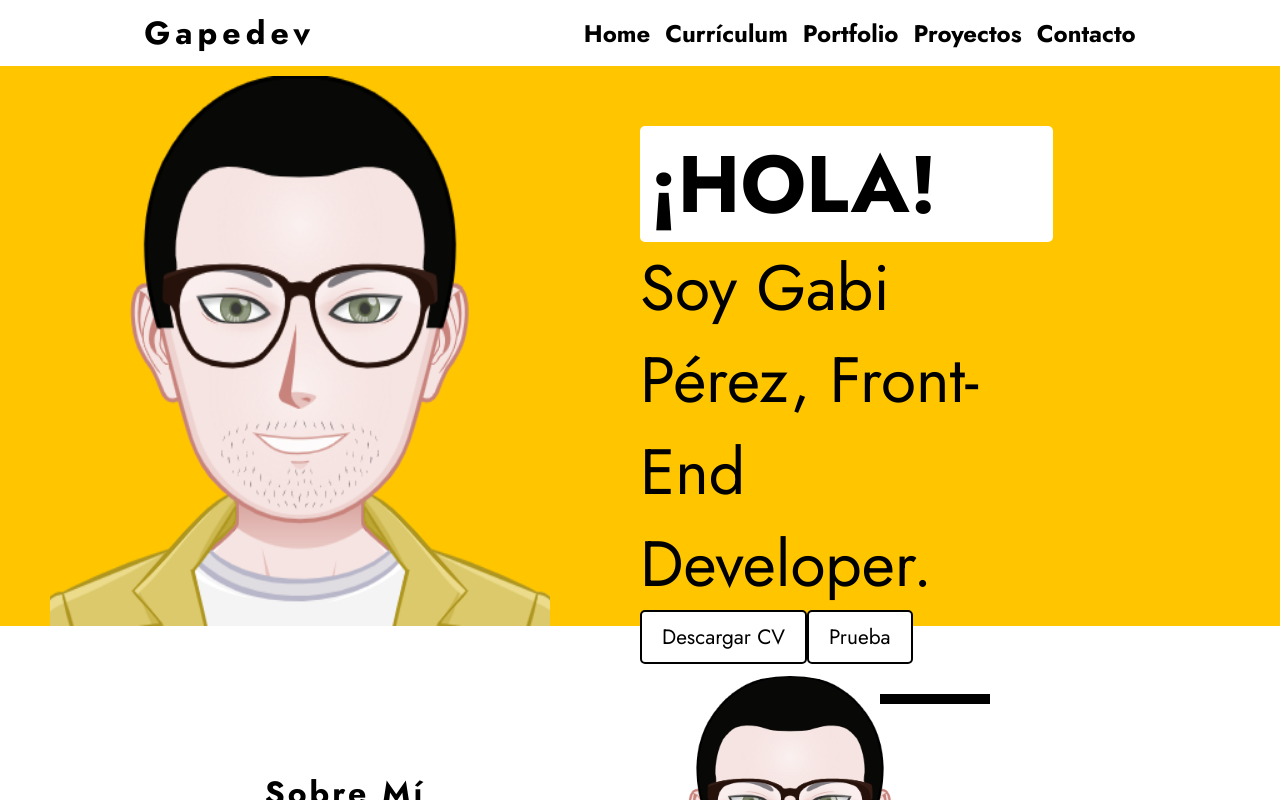
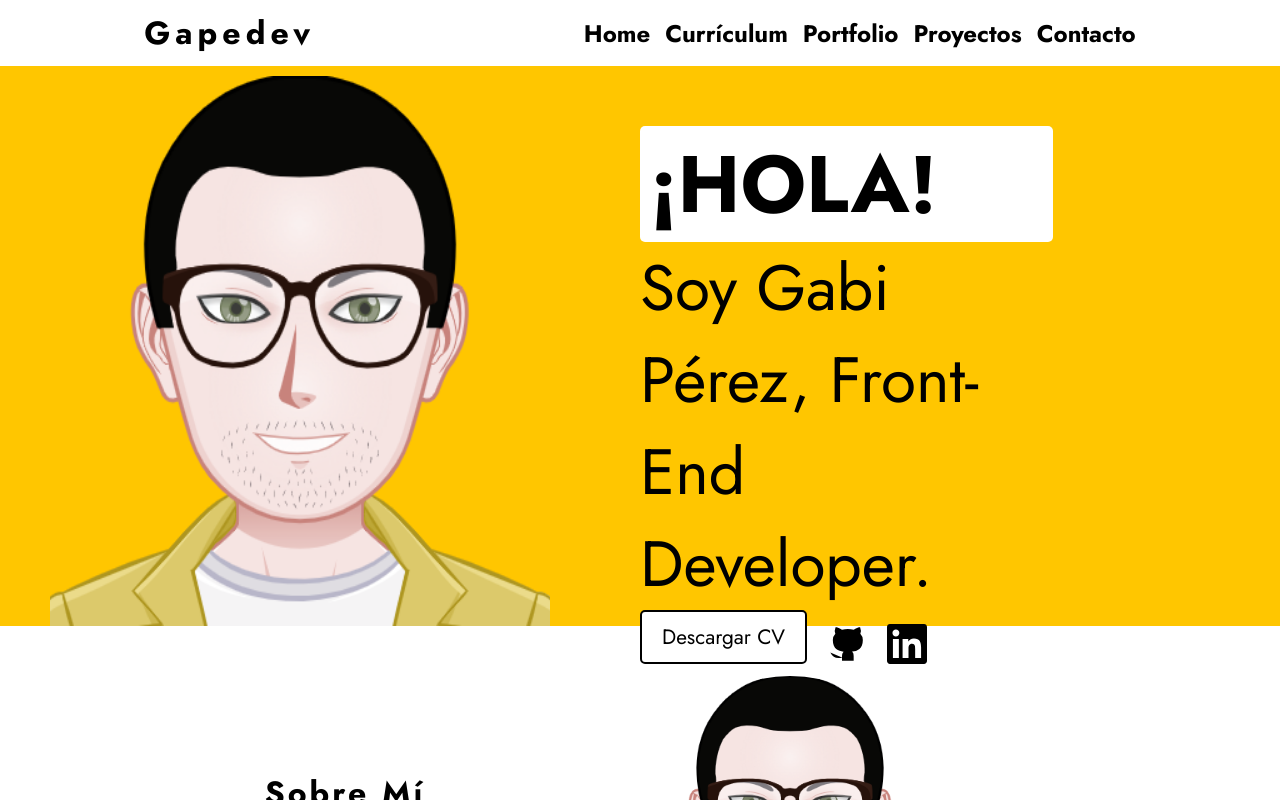
Before and after one commit to gapedev/React-Portfolio, a Next.js app: page / in a window 1280 px wide. Shown: the top 800 px of the page. Built offline with nearby package versions, Linux system fonts and the light colour scheme.

Commit message:
Iconos prueba componente

```diff
--- /dev/null
+++ b/components/icons/github.jsx
@@ -0,0 +1,18 @@
+
+const Github = ({width, height, fill}) => {
+    return (
+        <svg
+        width={width}
+        height={height}
+        fill={fill}
+        role="img"
+        viewBox="0 0 24 24"
+        >
+        <path
+        d="M16 22.027v-2.87a3.37 3.37 0 00-.94-2.61c3.14-.35 6.44-1.54 6.44-7a5.44 5.44 0 00-1.5-3.75 5.07 5.07 0 00-.09-3.77s-1.18-.35-3.91 1.48a13.38 13.38 0 00-7 0c-2.73-1.83-3.91-1.48-3.91-1.48A5.07 5.07 0 005 5.797a5.44 5.44 0 00-1.5 3.78c0 5.42 3.3 6.61 6.44 7a3.37 3.37 0 00-.94 2.58v2.87M9 20.027c-3 .973-5.5 0-7-3"
+        />
+        </svg>
+    )
+}
+
+export default Github;
--- /dev/null
+++ b/components/icons/linkedin.jsx
@@ -0,0 +1,18 @@
+
+const Linkedin = ({width, height, fill}) => {
+    return (
+        <svg
+        width={width}
+        height={height}
+        fill={fill}
+        role="img"
+        viewBox="0 0 24 24"
+        >
+        <path
+        d="M20.447 20.452h-3.554v-5.569c0-1.328-.027-3.037-1.852-3.037-1.853 0-2.136 1.445-2.136 2.939v5.667H9.351V9h3.414v1.561h.046c.477-.9 1.637-1.85 3.37-1.85 3.601 0 4.267 2.37 4.267 5.455v6.286zM5.337 7.433c-1.144 0-2.063-.926-2.063-2.065 0-1.138.92-2.063 2.063-2.063 1.14 0 2.064.925 2.064 2.063 0 1.139-.925 2.065-2.064 2.065zm1.782 13.019H3.555V9h3.564v11.452zM22.225 0H1.771C.792 0 0 .774 0 1.729v20.542C0 23.227.792 24 1.771 24h20.451C23.2 24 24 23.227 24 22.271V1.729C24 .774 23.2 0 22.222 0h.003z"
+        />
+        </svg>
+    )
+}
+
+export default Linkedin;
--- a/components/presentacion.jsx
+++ b/components/presentacion.jsx
@@ -1,6 +1,9 @@
+import Link from 'next/link';
 import Image from 'next/image';
 import gabi from '../public/img/gabi.png';
+import Github from './icons/github';
 import Boton from '../components/boton'
+import Linkedin from './icons/linkedin';
 
 const Presentacion = () => {
     return (
@@ -12,12 +15,15 @@ const Presentacion = () => {
             <div className='presentacion_text'>
                 <h1>¡Hola!</h1>
                 <h2>Soy Gabi Pérez, Front-End Developer.</h2>
+                <div className='presentacion_about'>
                 <Boton
                 text="Descargar CV"/>
-                <Boton
-                text="Prueba"/>
-                <div className='presentacion_about'>
-                <p>Conóceme</p>
+                <Link href="www.google.es">
+                    <Github width={40} height={40} fill={'black'}></Github>
+                </Link>
+                <Link href="www.google.es">
+                    <Linkedin width={40} height={40} fill="black"></Linkedin>
+                </Link>
                 </div>
             </div>
         </div>
--- a/styles/components/_presentacion.scss
+++ b/styles/components/_presentacion.scss
@@ -31,29 +31,14 @@
 
     &_about {
         display: flex;
-        justify-content:center;
+        align-items: flex-end;
+        gap: 20px;
 
-        p {
-            color: $white;
-            font-size: 1.5rem;
-            position: relative;
-            outline-width:0 ;
-
-            &:after {
-                content: "";
-                position: absolute;
-                top: 30px;
-                left: 0;
-                background-color: $black;
-                box-shadow: inset 0 -1px 0 0 $black;
-                height: 10px;
-                transition: all 0.4s ease-in-out;
-                width: 100%;
-            }
-
-            &:hover:after {
-                box-shadow: inset 0 -50px 0 0 $black;
-                height: 50px;
+        svg {
+            transition: all ease-in-out .3s;
+            cursor: pointer;
+            &:hover {
+                fill: $white;
             }
         }
     }
```
Also changed, not shown: public/img/github.svg (added), public/img/linkedin.svg (added).
